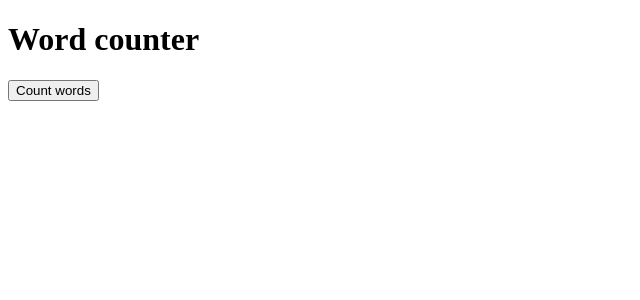
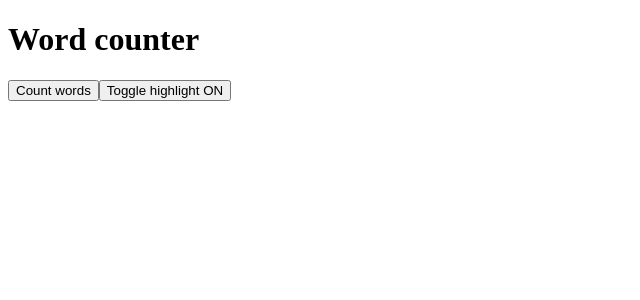
Before and after one commit to David8406/lectio-study-helper-extension, a React (Vite) app: page / in a window 1280 px wide. Shown: the top 300 px of the page, without its empty margins (0-640 px from the left). Built offline with nearby package versions, Linux system fonts and the light colour scheme.

Commit message:
Add on/off toggle for highlighting

```diff
--- a/public/content.js
+++ b/public/content.js
@@ -1,6 +1,10 @@
 console.log("Lectio content script loaded");
 
-document.addEventListener("mouseup", () => {
+document.addEventListener("mouseup", async () => {
+
+    const data = await chrome.storage.local.get("highlightEnabled");
+    if (data.highlightEnabled === false) return;
+
     const selection = window.getSelection();
     const selectionText = selection.toString().trim();
     if (selectionText === "") return;
--- a/src/App.jsx
+++ b/src/App.jsx
@@ -1,4 +1,4 @@
-import { useState } from "react";
+import { useState, useEffect } from "react";
 
 function countWords() {
     const pageText = document.body.innerText.trim();
@@ -10,6 +10,20 @@ function countWords() {
 function App() {
     const [count, setCount] = useState(null);
     const [error, setError] = useState("");
+
+    const [highlightEnable, setHighlightEnable] = useState(true);
+
+    useEffect(() => {
+        chrome.storage.local.get("highlightEnabled").then((data) => {
+            if (data.highlightEnabled === false) setHighlightEnable(false);
+        });
+    }, []);
+
+    function toggleHighlight(){
+        const newValue = !highlightEnable;
+        setHighlightEnable(newValue);
+        chrome.storage.local.set({ highlightEnabled: newValue });
+    }
 
     async function handleClick() {
         setError("");
@@ -32,6 +46,7 @@ function App() {
             <button onClick={handleClick}>Count words</button>
             {count !== null && <p>{count} words</p>}
             {error && <p>{error}</p>}
+            <button onClick={toggleHighlight}>Toggle highlight {highlightEnable ? "ON" : "OFF" }</button>
         </div>
     );
 }
```
Also changed, not shown: public/manifest.json.
